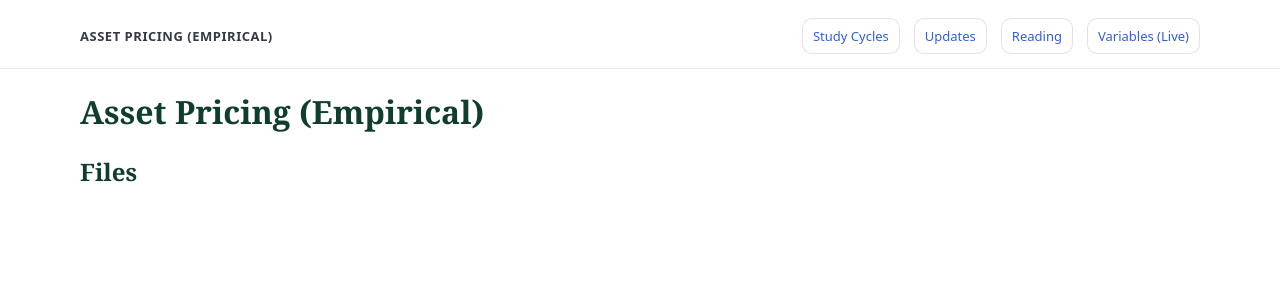
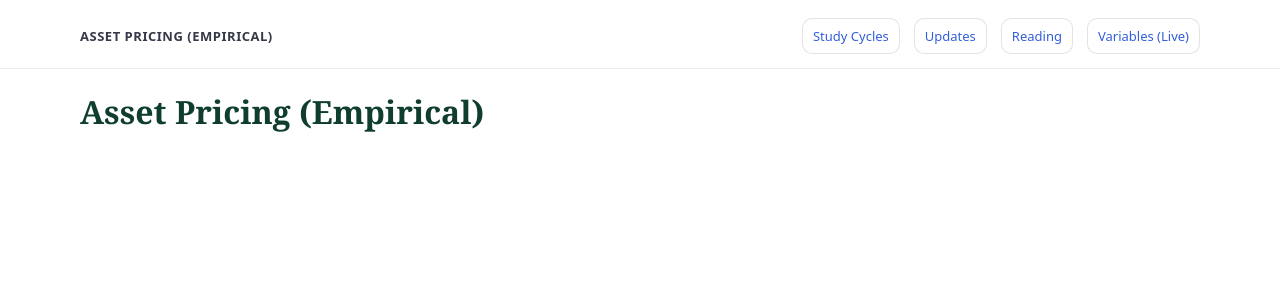
Before and after one commit to yaxinzn/study-archive, a Jekyll site: the page built from materials/ap-empirical/index.md, in a window 1280 px wide. Shown: the top 300 px of the page. Built offline with Jekyll 4.4.1, drawn with Linux system fonts in a browser that asks for light colours.

Commit message:
index.md
Removed auto-list comments from index.md

```diff
--- a/materials/ap-empirical/index.md
+++ b/materials/ap-empirical/index.md
@@ -9,7 +9,3 @@ hide_name: true
 ---
 
 # Asset Pricing (Empirical)
-
-## Files
-<!-- AUTO-LIST-START -->
-<!-- AUTO-LIST-END -->
```
